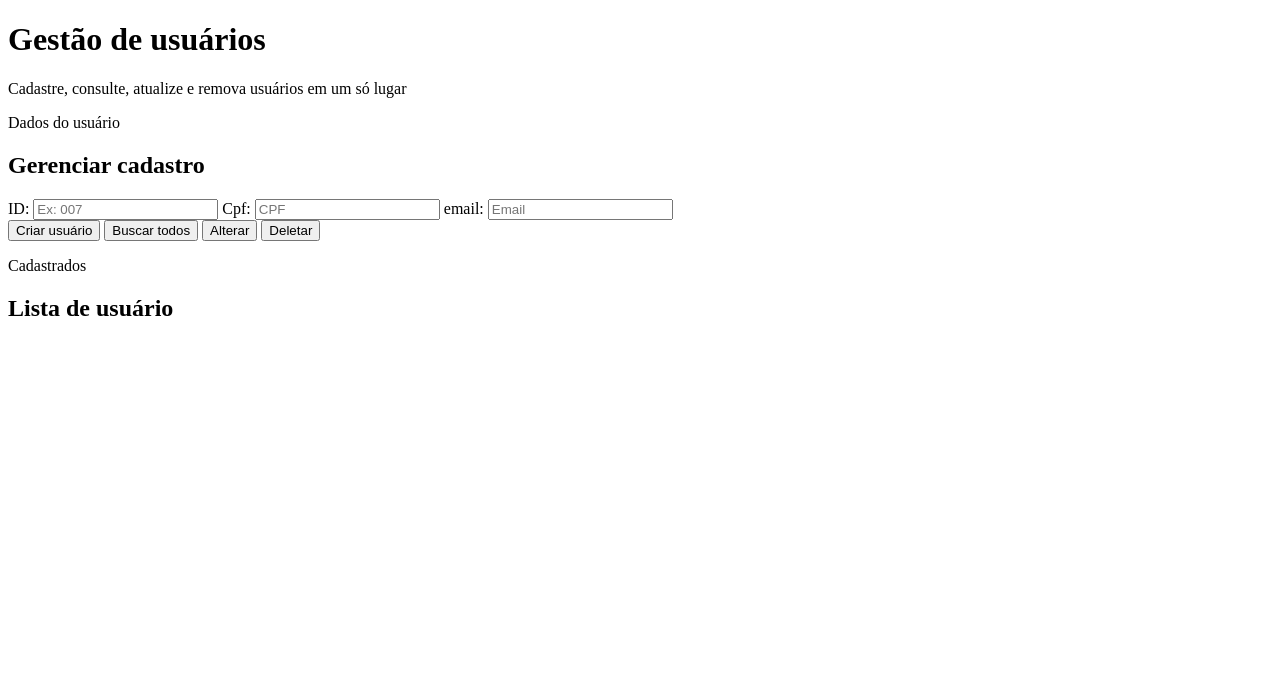
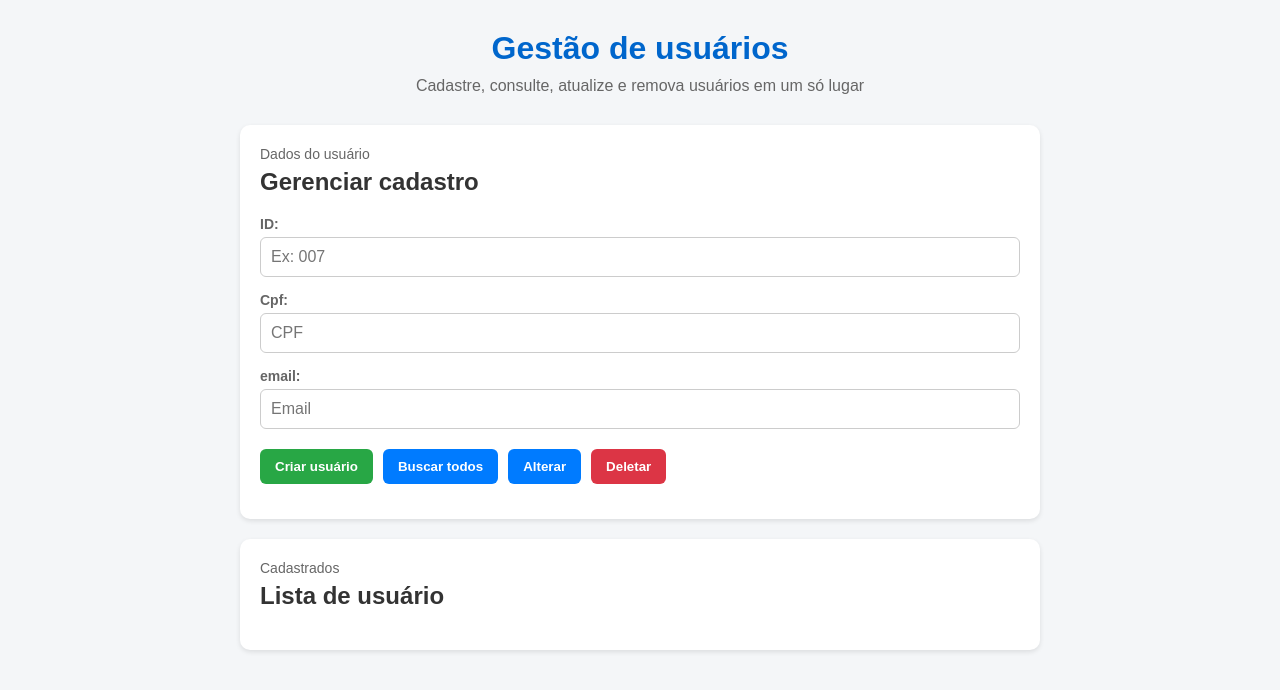
Before and after one commit to CaioSedei/api-test, a plain HTML site: page Front/index.html in a window 1280 px wide. Drawn offline with Linux system fonts and the light colour scheme.

Commit message:
Atualização

```diff
--- a/Front/scripts/index.js
+++ b/Front/scripts/index.js
@@ -1,5 +1,5 @@
 async function criar() {
-    const id = document.getElementById('id').value
+    const id = Number(document.getElementById('id').value)
     const cpf = document.getElementById('cpf').value
     const email = document.getElementById('email').value
     //Realizar a requisição para o back
@@ -39,9 +39,52 @@ async function buscartodos() {
 
     console.log(data)
 }
-function alterar() {
-    alert('alterar')
+
+async function alterar() {
+    const id = document.getElementById('id').value
+    const email = document.getElementById('email').value
+
+    const response = await fetch(
+        `http://localhost:3000/api/v1/pessoa/${id}`,
+        {
+            method: "PUT",
+            headers: {
+                "Content-Type": "application/json"
+            },
+            body: JSON.stringify({
+                email: email
+            })
+        }
+    )
+
+    const data = await response.json()
+
+    document.getElementById('resultado').innerText =
+        data.message
+    buscartodos()
+
+
 }
-function deletar() {
-    alert('deletar')
+
+async function deletar() {
+    const id = document.getElementById('id').value
+
+    if (!id) {
+        alert("Informe o ID")
+        return
+    }
+
+    const response = await fetch(
+        `http://localhost:3000/api/v1/pessoa/${id}`,
+        {
+            method: "DELETE"
+        }
+    )
+
+    const data = await response.json()
+
+    document.getElementById('resultado').innerText =
+        data.message || "Registro removido com sucesso"
+
+    buscartodos()
 }
--- a/Front/styles/estilo.css
+++ b/Front/styles/estilo.css
@@ -1,3 +1,144 @@
-body{
+/* Remove espaçamentos padrão do navegador */
+* {
+    margin: 0;
+    padding: 0;
+    box-sizing: border-box;
+}
 
+/* Define estilo geral da página */
+body {
+    font-family: Arial, Helvetica, sans-serif;
+    background-color: #f4f6f8;
+    color: #333;
+    padding: 30px;
 }
+
+/* Área principal */
+main {
+    max-width: 800px;
+    margin: auto;
+}
+
+/* Cabeçalho */
+header {
+    text-align: center;
+    margin-bottom: 30px;
+}
+
+header h1 {
+    color: #0066cc;
+    margin-bottom: 10px;
+}
+
+header p {
+    color: #666;
+}
+
+/* Cartões das seções */
+section {
+    background-color: white;
+    padding: 20px;
+    margin-bottom: 20px;
+    border-radius: 10px;
+    box-shadow: 0 2px 5px rgba(0, 0, 0, 0.1);
+}
+
+/* Títulos das seções */
+section h2 {
+    margin-top: 5px;
+    margin-bottom: 20px;
+}
+
+section span {
+    color: #666;
+    font-size: 14px;
+}
+
+/* Organização dos campos */
+.fields {
+    display: flex;
+    flex-direction: column;
+    gap: 15px;
+}
+
+/* Cada campo individual */
+.field {
+    display: flex;
+    flex-direction: column;
+}
+
+/* Texto do label */
+.field span {
+    margin-bottom: 5px;
+    font-weight: bold;
+}
+
+/* Inputs */
+.field input {
+    padding: 10px;
+    border: 1px solid #ccc;
+    border-radius: 6px;
+    font-size: 16px;
+}
+
+/* Efeito ao clicar no input */
+.field input:focus {
+    outline: none;
+    border-color: #0066cc;
+}
+
+/* Área dos botões */
+.action {
+    display: flex;
+    flex-wrap: wrap;
+    gap: 10px;
+    margin-top: 20px;
+}
+
+/* Estilo geral dos botões */
+button {
+    padding: 10px 15px;
+    border: none;
+    border-radius: 6px;
+    cursor: pointer;
+    color: white;
+    font-weight: bold;
+}
+
+/* Botão principal */
+.primary {
+    background-color: #28a745;
+}
+
+/* Botões secundários */
+.secundary {
+    background-color: #007bff;
+}
+
+/* Botão de exclusão */
+.danger {
+    background-color: #dc3545;
+}
+
+/* Efeito ao passar o mouse */
+button:hover {
+    opacity: 0.9;
+}
+
+/* Feedback das operações */
+.feedback {
+    margin-top: 15px;
+    font-weight: bold;
+}
+
+/* Lista de usuários */
+#listaUsuarios {
+    margin-top: 15px;
+    list-style: none;
+}
+
+/* Cada item da lista */
+#listaUsuarios li {
+    padding: 10px;
+    border-bottom: 1px solid #ddd;
+}
```
